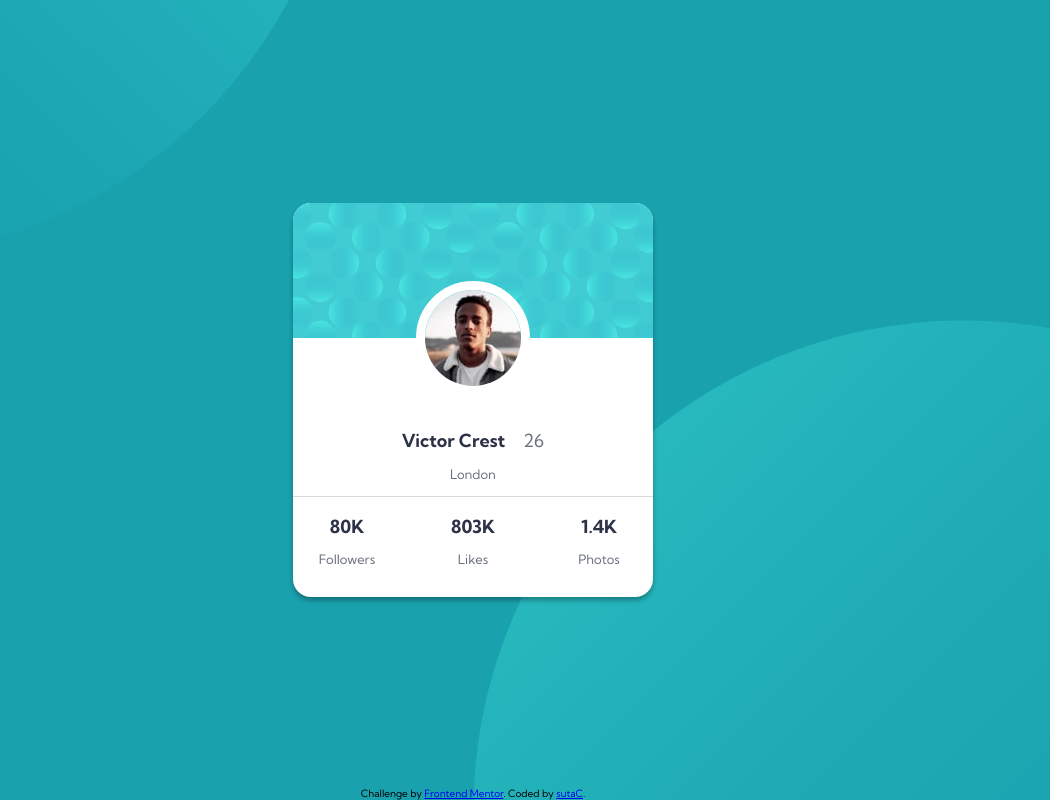
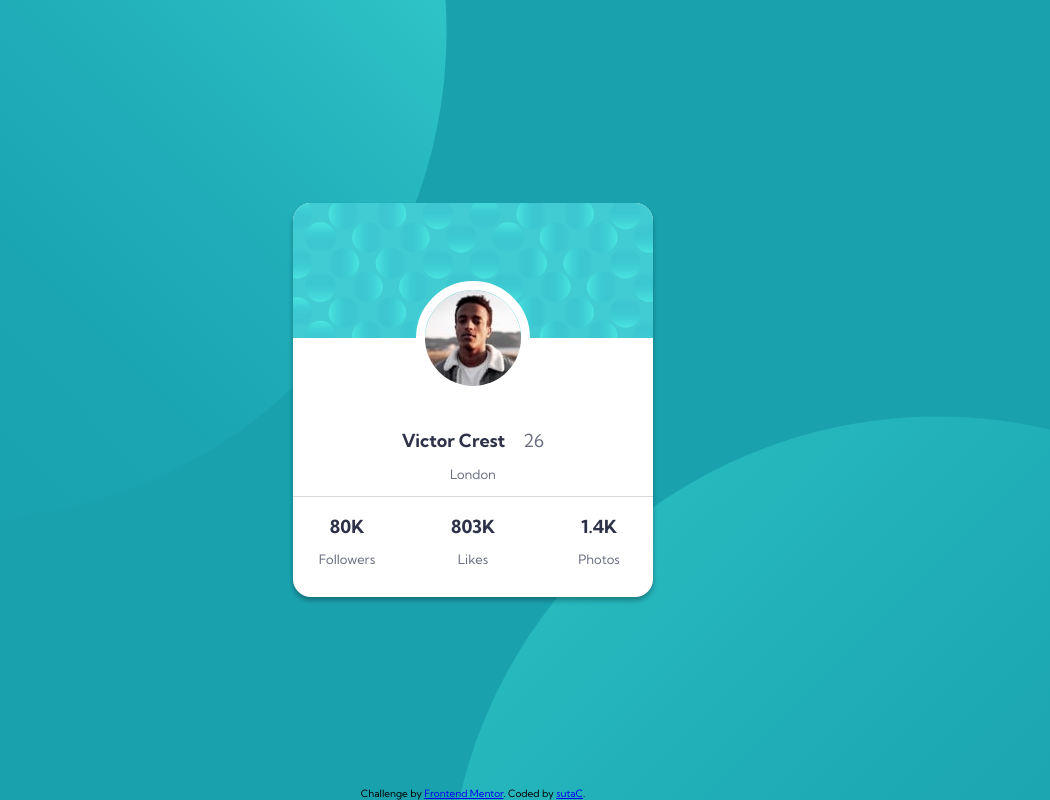
Before and after one commit to sutaC/Profile-card-component, a plain HTML site: page index.html in a window 1280 px wide. Shown: the whole page, without its empty margins (167-1217 px from the left). Drawn offline with Linux system fonts and the light colour scheme.

Commit message:
Background img's positioning

```diff
--- a/style.css
+++ b/style.css
@@ -45,7 +45,7 @@ body {
     background-color: var(--crl-d-cyan);
     background-image: url('./images/bg-pattern-top.svg'), url('./images/bg-pattern-bottom.svg');
     background-repeat: no-repeat, no-repeat;
-    background-position: calc(-40rem + 20vw) -90vh, 50vw 40vh;
+    background-position: right 52vw bottom 35vh, left 48vw top 52vh;
 
 
 }
```
